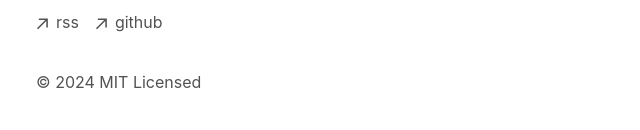
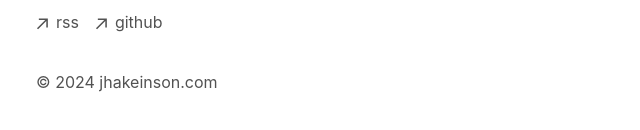
Before and after one commit to jhakeinson/jhakeinson.com, a Next.js app: page / in a window 1280 px wide. Shown: the part 678-808 px from the top of the page, without its empty margins (316-956 px from the left). Built offline with nearby package versions, Linux system fonts and the light colour scheme.

Commit message:
feat(footer): update footer

```diff
--- a/app/components/footer.tsx
+++ b/app/components/footer.tsx
@@ -43,7 +43,7 @@ export default function Footer() {
         </li>
       </ul>
       <p className="mt-8 text-neutral-600 dark:text-neutral-300">
-        © {new Date().getFullYear()} MIT Licensed
+        © {new Date().getFullYear()} jhakeinson.com
       </p>
     </footer>
   );
```
